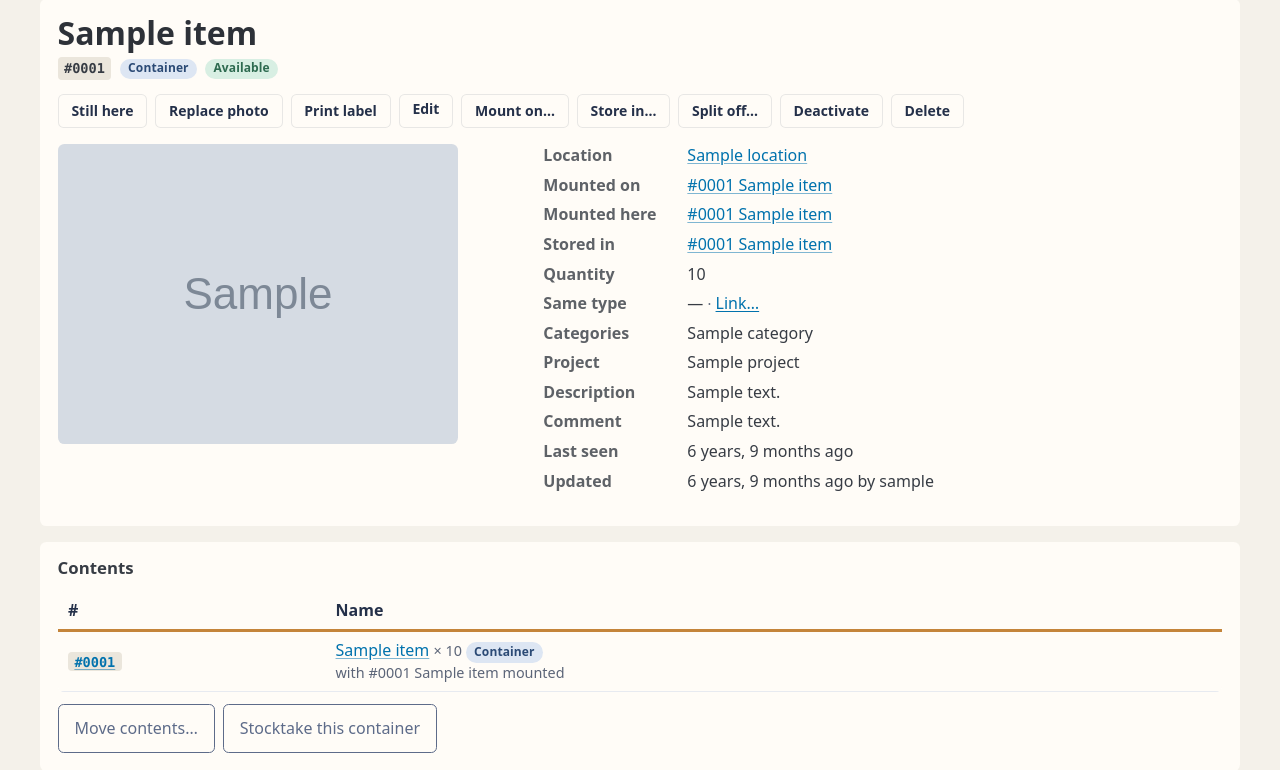
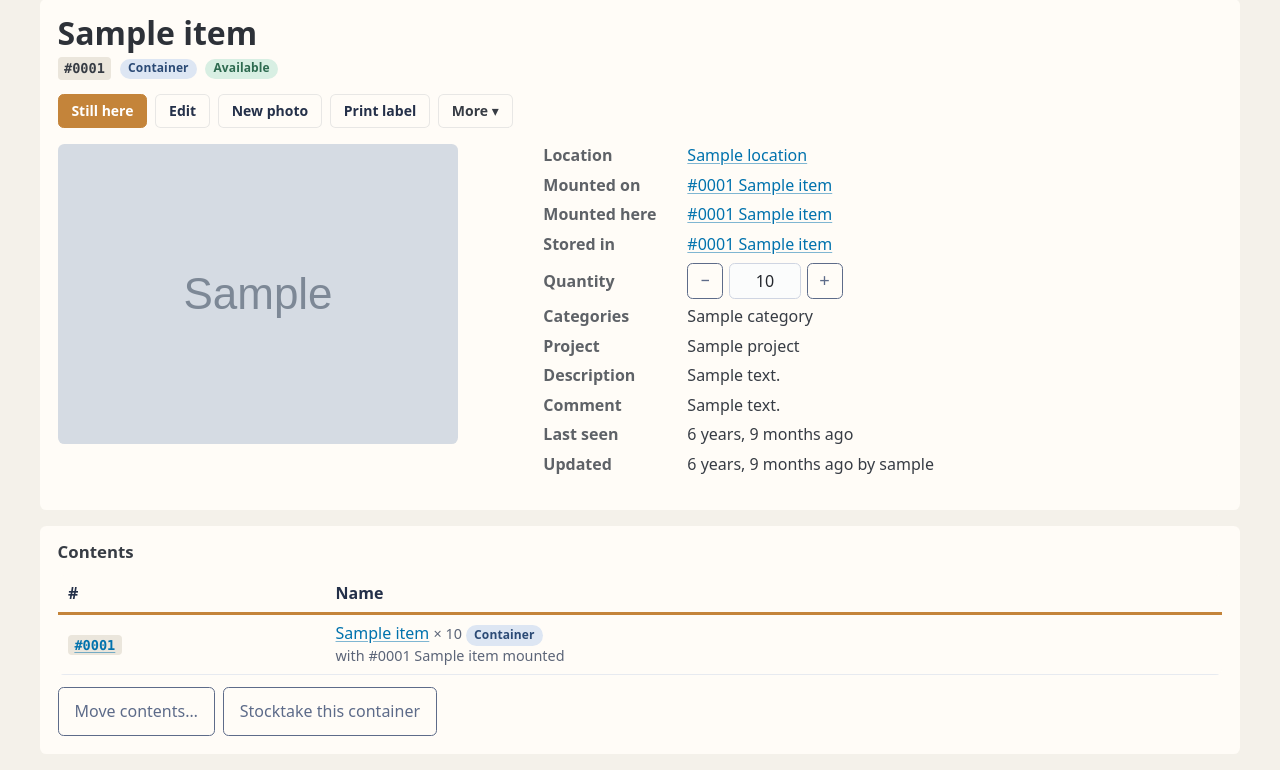
Before and after one commit to OST-Observatory/ost_inventory, a Django app: page /i/1/ in a window 1280 px wide. Shown: the part 72-842 px from the top of the page. Run offline with Django 5.2, Linux system fonts and the light colour scheme; a user stored in the database is signed in; tables that the repository leaves empty hold one stand-in row (values such as "Sample post"); grey boxes marked "Sample" are stand-in pictures; some libraries are stand-ins or nearby versions.

Commit message:
Layout update items page

```diff
--- a/inventory/urls.py
+++ b/inventory/urls.py
@@ -18,6 +18,7 @@ from inventory.views import (
     item_move_contents,
     item_merge,
     item_photo,
+    item_quantity,
     item_reactivate,
     item_same_type,
     item_split,
@@ -69,6 +70,7 @@ urlpatterns = [
     path("items/<int:pk>/delete/", item_delete, name="item_delete"),
     path("items/<int:pk>/loan/", loan_create, name="loan_create"),
     path("items/<int:pk>/still-here/", still_here, name="still_here"),
+    path("items/<int:pk>/quantity/", item_quantity, name="item_quantity"),
     path("items/<int:pk>/photo/", item_photo, name="item_photo"),
     path("loans/<int:pk>/return/", loan_return, name="loan_return"),
     path("loans/current/", CurrentLoansView.as_view(), name="current_loans"),
--- a/inventory/views/__init__.py
+++ b/inventory/views/__init__.py
@@ -7,6 +7,7 @@ from django.http import HttpResponse, HttpResponseBadRequest, JsonResponse
 from django.shortcuts import get_object_or_404, redirect, render
 from django.urls import reverse
 from django.utils import timezone
+from django.views.decorators.http import require_POST
 from django.views.generic import CreateView, DetailView, ListView, UpdateView
 
 from accounts.permissions import (
@@ -528,6 +529,31 @@ def still_here(request, pk):
     return redirect("inventory:item_detail", pk=pk)
 
 
+MAX_QUANTITY = 1_000_000
+
+
+@write_required
+@require_POST
+def item_quantity(request, pk):
+    """Quick quantity change from the item page: -1, +1, or a typed number."""
+    item = get_object_or_404(Item, pk=pk, is_active=True)
+    raw = (request.POST.get("quantity") or "").strip()
+    quantity = int(raw) if raw.isdigit() else item.quantity
+    op = request.POST.get("op")
+    if op == "minus":
+        quantity -= 1
+    elif op == "plus":
+        quantity += 1
+    quantity = min(max(quantity, 1), MAX_QUANTITY)
+    if quantity != item.quantity:
+        item.quantity = quantity
+        item.updated_by = request.user
+        item.save(update_fields=["quantity", "updated_by", "updated_at"])
+        if not request.headers.get("HX-Request"):
+            messages.success(request, f"Quantity set to {item.quantity_display}.")
+    return redirect("inventory:item_detail", pk=pk)
+
+
 @write_required
 def item_photo(request, pk):
     item = get_object_or_404(Item, pk=pk)
--- a/static/app.css
+++ b/static/app.css
@@ -432,6 +432,115 @@ h2 { margin-top: 0; }
   border-color: var(--ost-accent);
   box-shadow: none;
 }
+.action-bar :is(button, a[role="button"]).is-primary,
+.action-bar :is(button, a[role="button"]).is-primary:is(:hover, :focus) {
+  color: #fff;
+  background: var(--ost-accent);
+  border-color: var(--ost-accent);
+}
+.action-bar :is(button, a[role="button"]).is-primary:hover { background: var(--ost-accent-hover); }
+
+/* "More ▾": rarely used actions of a page, grouped in a dropdown. */
+.action-menu {
+  position: relative;
+  margin: 0;
+  padding: 0;
+  border: 0;
+}
+.action-menu > summary {
+  display: inline-flex;
+  align-items: center;
+  justify-content: center;
+  min-height: 2.15rem;
+  padding: 0.4rem 0.8rem;
+  font-size: 0.875rem;
+  font-weight: 550;
+  line-height: 1.2;
+  color: var(--ost-ink);
+  background: var(--ost-surface);
+  border: 1px solid var(--ost-line);
+  border-radius: 0.35rem;
+  list-style: none;
+  white-space: nowrap;
+  cursor: pointer;
+}
+.action-menu > summary::-webkit-details-marker { display: none; }
+.action-menu > summary::after { display: none; }
+.action-menu > summary:hover,
+.action-menu[open] > summary {
+  margin-bottom: 0;
+  background: var(--ost-bg);
+  border-color: var(--ost-accent);
+}
+.action-bar a[role="button"] {
+  display: inline-flex;
+  align-items: center;
+  justify-content: center;
+}
+.action-menu-panel {
+  position: absolute;
+  top: calc(100% + 0.35rem);
+  right: 0;
+  z-index: 30;
+  display: flex;
+  flex-direction: column;
+  min-width: 13rem;
+  padding: 0.35rem;
+  background: var(--ost-surface);
+  border: 1px solid var(--ost-line);
+  border-radius: 0.45rem;
+  box-shadow: 0 8px 24px rgba(18, 24, 38, 0.18);
+}
+.action-menu-panel form { margin: 0; }
+.action-bar .action-menu-panel button,
+.action-bar .action-menu-panel button:is(:hover, :focus) {
+  display: block;
+  width: 100%;
+  min-height: 0;
+  padding: 0.5rem 0.65rem;
+  text-align: left;
+  font-weight: 500;
+  background: none;
+  border: 0;
+  border-radius: 0.3rem;
+}
+.action-bar .action-menu-panel button:is(:hover, :focus-visible) { background: var(--ost-bg); }
+.action-bar .action-menu-panel button.is-danger { color: var(--overdue); }
+[data-theme="dark"] .action-bar .action-menu-panel button.is-danger { color: #f19a9a; }
+.action-menu-label {
+  margin: 0.4rem 0.65rem 0.15rem;
+  font-size: 0.72rem;
+  font-weight: 650;
+  letter-spacing: 0.04em;
+  text-transform: uppercase;
+  color: var(--ost-muted);
+}
+.action-menu-label:first-child { margin-top: 0.15rem; }
+.action-menu-panel hr { margin: 0.35rem 0.3rem; border-color: var(--ost-line); }
+
+.label-narrow { display: none; }
+
+/* On phones: the main action across the full width, the others in one even row. */
+@media (max-width: 39.99rem) {
+  .action-bar.item-actions {
+    display: grid;
+    grid-template-columns: repeat(4, minmax(0, 1fr));
+  }
+  .item-actions > :first-child { grid-column: 1 / -1; }
+  .item-actions > :first-child > button { min-height: 2.75rem; font-size: 1rem; }
+  .item-actions .label-wide { display: none; }
+  .item-actions .label-narrow { display: inline; }
+  .item-actions .action-menu-panel { text-align: left; }
+  .item-actions > form,
+  .item-actions > .action-menu,
+  .item-actions > form > :is(button, .photo-capture),
+  .item-actions > :is(button, a[role="button"]),
+  .item-actions > .action-menu > summary {
+    width: 100%;
+    text-align: center;
+  }
+}
+
 .action-bar .photo-capture {
   position: relative;
   display: inline-flex;
@@ -861,6 +970,36 @@ body > footer.site-footer {
 .label-list { max-height: 22rem; overflow: auto; padding-right: 0.25rem; }
 .label-count { font-weight: 650; }
 
+.qty-stepper {
+  display: inline-flex;
+  align-items: center;
+  gap: 0.35rem;
+  margin: 0;
+}
+.qty-stepper button {
+  width: 2.25rem;
+  height: 2.25rem;
+  margin: 0;
+  padding: 0;
+  font-size: 1.15rem;
+  line-height: 1;
+}
+.qty-stepper input[type="number"] {
+  width: 4.5rem;
+  height: 2.25rem;
+  margin: 0;
+  padding: 0.2rem 0.4rem;
+  text-align: center;
+  appearance: textfield;
+  -moz-appearance: textfield;
+}
+.qty-stepper input[type="number"]::-webkit-inner-spin-button,
+.qty-stepper input[type="number"]::-webkit-outer-spin-button {
+  margin: 0;
+  -webkit-appearance: none;
+}
+.item-facts { align-items: baseline; }
+
 .status-cell { display: flex; flex-direction: column; gap: 0.15rem; align-items: flex-start; }
 .still-here-mini { font-size: 0.8rem; padding: 0.2rem 0.45rem; }
 
--- a/static/app.js
+++ b/static/app.js
@@ -704,6 +704,31 @@ function bindManualScan() {
   });
 }
 
+// "More" menus (<details class="action-menu">): close on an outside click,
+// after an action was chosen, and with Escape.
+function bindActionMenus() {
+  function closeAll(except) {
+    document.querySelectorAll("details.action-menu[open]").forEach(function (menu) {
+      if (menu !== except) {
+        menu.removeAttribute("open");
+      }
+    });
+  }
+  document.addEventListener("click", function (event) {
+    var menu = event.target.closest("details.action-menu");
+    if (menu && event.target.closest(".action-menu-panel button")) {
+      menu.removeAttribute("open");
+      return;
+    }
+    closeAll(menu);
+  });
+  document.addEventListener("keydown", function (event) {
+    if (event.key === "Escape") {
+      closeAll(null);
+    }
+  });
+}
+
 function bindDialogs() {
   document.addEventListener("click", function (event) {
     var openBtn = event.target.closest("[data-dialog-open]");
@@ -1248,6 +1273,7 @@ function bindUi() {
   bindSharePng();
   bindLabelScanners();
   bindManualScan();
+  bindActionMenus();
   bindDialogs();
   bindPhotoCapture();
 }
--- a/templates/inventory/item_detail.html
+++ b/templates/inventory/item_detail.html
@@ -17,7 +17,15 @@
   </header>
 
   {% if can_write or can_labels %}
-  <div class="action-bar">
+  <div class="action-bar item-actions">
+    {% if can_write and item.is_lent %}
+      {% with loan=item.current_loan %}
+      <form method="post" action="{% url 'inventory:loan_return' loan.pk %}" class="inline">
+        {% csrf_token %}
+        <button type="submit" class="is-primary">Return</button>
+      </form>
+      {% endwith %}
+    {% endif %}
     {% if can_write %}
     <form method="post" action="{% url 'inventory:still_here' item.pk %}" class="inline"
           hx-post="{% url 'inventory:still_here' item.pk %}"
@@ -25,8 +33,9 @@
           hx-select="#last-seen"
           hx-swap="outerHTML">
       {% csrf_token %}
-      <button type="submit">Still here</button>
+      <button type="submit"{% if not item.is_lent %} class="is-primary"{% endif %}>Still here</button>
     </form>
+    <a href="{% url 'inventory:item_edit' item.pk %}" role="button">Edit</a>
     <form method="post" action="{% url 'inventory:item_photo' item.pk %}" enctype="multipart/form-data"
           class="inline js-photo-capture"
           {% if item.photo %}data-confirm="Replace the current photo?"{% endif %}>
@@ -35,7 +44,7 @@
         <input type="file" name="photo" accept="image/*" capture="environment"
                data-photo-max-bytes="{{ photo_max_bytes }}" data-photo-max-dim="{{ photo_max_dimension }}"
                aria-label="{% if item.photo %}Replace photo{% else %}Take photo{% endif %}">
-        {% if item.photo %}Replace photo{% else %}Take photo{% endif %}
+        <span class="label-wide">{% if item.photo %}New photo{% else %}Take photo{% endif %}</span><span class="label-narrow">Photo</span>
       </label>
       <noscript>
         <button type="submit">Save photo</button>
@@ -43,45 +52,47 @@
     </form>
     {% endif %}
     {% if can_labels and item.is_active %}
-    <button type="button" data-dialog-open="qr-label-dialog">Print label</button>
+    <button type="button" data-dialog-open="qr-label-dialog"><span class="label-wide">Print label</span><span class="label-narrow">Label</span></button>
     {% endif %}
     {% if can_write %}
-    {% if item.is_lent %}
-      {% with loan=item.current_loan %}
-      <form method="post" action="{% url 'inventory:loan_return' loan.pk %}" class="inline">
-        {% csrf_token %}
-        <button type="submit">Return</button>
-      </form>
-      {% endwith %}
-    {% endif %}
-    <a href="{% url 'inventory:item_edit' item.pk %}" role="button">Edit</a>
+    <details class="action-menu">
+      <summary>More ▾</summary>
+      <div class="action-menu-panel">
+        <p class="action-menu-label">Place</p>
         <button type="button" data-dialog-open="install-in-dialog">Mount on…</button>
         <button type="button" data-dialog-open="store-in-dialog">Store in…</button>
-    {% if item.is_active and item.quantity > 1 and not item.is_lent %}
+        {% if item.is_active %}
+        <p class="action-menu-label">Units</p>
+        {% if item.quantity > 1 and not item.is_lent %}
         <button type="button" data-dialog-open="split-dialog">Split off…</button>
         {% endif %}
-    {% if item.is_active and can_merge %}
+        {% if can_merge %}
         <button type="button" data-dialog-open="merge-dialog">Merge back…</button>
         {% endif %}
+        <button type="button" data-dialog-open="same-type-dialog">Same type as…</button>
+        {% endif %}
+        <hr>
         {% if item.is_active %}
-      <form method="post" action="{% url 'inventory:item_deactivate' item.pk %}" class="inline js-confirm"
+        <form method="post" action="{% url 'inventory:item_deactivate' item.pk %}" class="js-confirm"
               data-confirm="Deactivate this item?">
           {% csrf_token %}
-        <button type="submit">Deactivate</button>
+          <button type="submit" class="is-danger">Deactivate</button>
         </form>
         {% else %}
-      <form method="post" action="{% url 'inventory:item_reactivate' item.pk %}" class="inline">
+        <form method="post" action="{% url 'inventory:item_reactivate' item.pk %}">
           {% csrf_token %}
           <button type="submit">Reactivate</button>
         </form>
         {% endif %}
         {% if can_delete %}
-      <form method="post" action="{% url 'inventory:item_delete' item.pk %}" class="inline js-confirm"
+        <form method="post" action="{% url 'inventory:item_delete' item.pk %}" class="js-confirm"
               data-confirm="Permanently delete? This cannot be undone.">
           {% csrf_token %}
-        <button type="submit">Delete</button>
+          <button type="submit" class="is-danger">Delete</button>
         </form>
         {% endif %}
+      </div>
+    </details>
     {% endif %}
   </div>
   {% endif %}
@@ -93,15 +104,13 @@
     </div>
     {% endif %}
     <div>
-      <dl>
+      <dl class="item-facts">
         <dt>Location</dt>
         <dd><a href="{% url 'inventory:location_detail' item.location_id %}">{{ item.location.path_display }}</a></dd>
+        {% if item.installed_in %}
         <dt>Mounted on</dt>
-        <dd>
-          {% if item.installed_in %}
-            <a href="{% url 'inventory:item_detail' item.installed_in_id %}">{{ item.installed_in.inventory_number }} {{ item.installed_in.name }}</a>
-          {% else %}—{% endif %}
-        </dd>
+        <dd><a href="{% url 'inventory:item_detail' item.installed_in_id %}">{{ item.installed_in.inventory_number }} {{ item.installed_in.name }}</a></dd>
+        {% endif %}
         {% with parts=item.installed_parts.all %}
         {% if parts %}
         <dt>Mounted here</dt>
@@ -112,16 +121,36 @@
         </dd>
         {% endif %}
         {% endwith %}
+        {% with box=item.effective_container %}
+        {% if box %}
         <dt>Stored in</dt>
         <dd>
-          {% with box=item.effective_container %}
-          {% if box %}
           <a href="{% url 'inventory:item_detail' box.pk %}">{{ box.inventory_number }} {{ box.name }}</a>
           {% if not item.stored_in_id %}<span class="muted">(with {{ item.installed_in.inventory_number }} {{ item.installed_in.name }})</span>{% endif %}
-          {% else %}—{% endif %}
+        </dd>
+        {% endif %}
         {% endwith %}
+        <dt>Quantity</dt>
+        <dd id="quantity-cell">
+          {% if can_write and item.is_active %}
+          <form method="post" action="{% url 'inventory:item_quantity' item.pk %}" class="qty-stepper"
+                hx-post="{% url 'inventory:item_quantity' item.pk %}"
+                hx-target="#quantity-cell"
+                hx-select="#quantity-cell"
+                hx-swap="outerHTML">
+            {% csrf_token %}
+            {# First submit button = what Enter in the number field triggers. #}
+            <button type="submit" name="op" value="set" class="visually-hidden" tabindex="-1">Save quantity</button>
+            <button type="submit" name="op" value="minus" class="outline secondary" aria-label="One less"{% if item.quantity <= 1 %} disabled{% endif %}>−</button>
+            <input type="number" name="quantity" value="{{ item.quantity }}" min="1" inputmode="numeric" aria-label="Quantity">
+            <button type="submit" name="op" value="plus" class="outline secondary" aria-label="One more">+</button>
+            {% if item.quantity_is_approximate %}<span class="muted">approx.</span>{% endif %}
+          </form>
+          {% else %}
+          {{ item.quantity_display }}
+          {% endif %}
         </dd>
-        <dt>Quantity</dt><dd>{{ item.quantity_display }}</dd>
+        {% if same_type_items %}
         <dt>Same type</dt>
         <dd>
           {% for other in same_type_items %}
@@ -132,19 +161,14 @@
             {% if other.installed_in %}mounted on {{ other.installed_in.inventory_number }} {{ other.installed_in.name }}{% else %}{{ other.location.path_display }}{% endif %}
           </div>
           {% endfor %}
-          <div>
-            {% if same_type_items %}<span class="muted">{% if same_type_approx %}About {% endif %}{{ same_type_total }} units in total</span>{% else %}—{% endif %}
-            {% if can_write and item.is_active %}
-            <span class="muted">·</span>
-            <button type="button" class="inline-action" data-dialog-open="same-type-dialog">{% if same_type_items %}Edit…{% else %}Link…{% endif %}</button>
+          <div class="muted">{% if same_type_approx %}About {% endif %}{{ same_type_total }} units in total</div>
+        </dd>
         {% endif %}
-          </div>
-        </dd>
         <dt>Categories</dt>
         <dd>{% for c in item.categories.all %}{{ c.name }}{% if not forloop.last %}, {% endif %}{% empty %}—{% endfor %}</dd>
-        <dt>Project</dt><dd>{% if item.project %}{{ item.project.name }}{% else %}—{% endif %}</dd>
-        <dt>Description</dt><dd>{{ item.description|linebreaksbr|default:"—" }}</dd>
-        <dt>Comment</dt><dd>{{ item.comment|linebreaksbr|default:"—" }}</dd>
+        {% if item.project %}<dt>Project</dt><dd>{{ item.project.name }}</dd>{% endif %}
+        {% if item.description %}<dt>Description</dt><dd>{{ item.description|linebreaksbr }}</dd>{% endif %}
+        {% if item.comment %}<dt>Comment</dt><dd>{{ item.comment|linebreaksbr }}</dd>{% endif %}
         <dt>Last seen</dt>
         <dd><time id="last-seen" datetime="{{ item.last_seen_at|date:'c' }}">{% if item.last_seen_at %}{{ item.last_seen_at|naturaltime }}{% else %}Never{% endif %}</time></dd>
         <dt>Updated</dt><dd>{{ item.updated_at|naturaltime }} by {{ item.updated_by }}</dd>
```
Also changed, not shown: tests/test_inventory.py (+61 -0 lines). Lines whose indentation alone changed are shown as unchanged.
